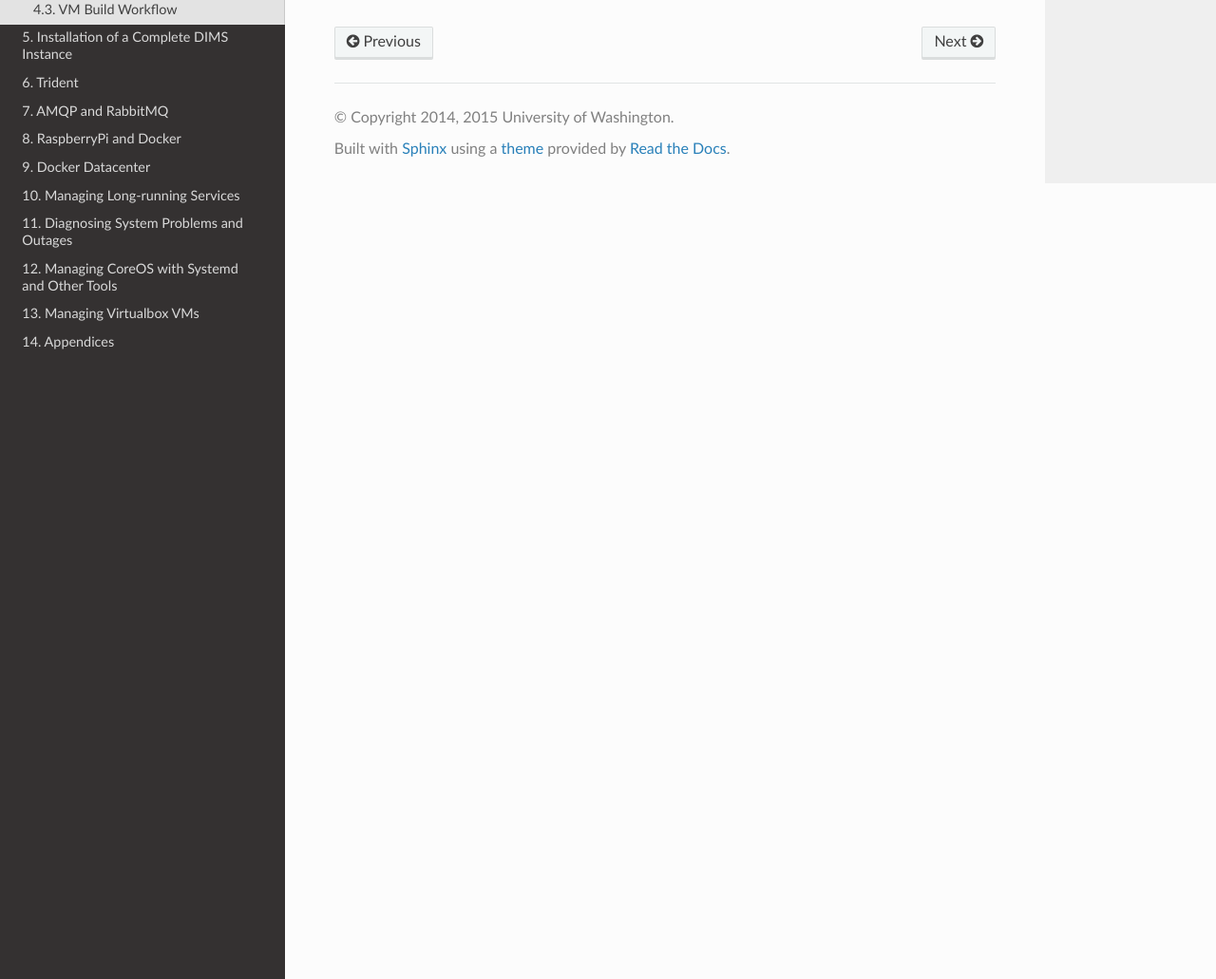
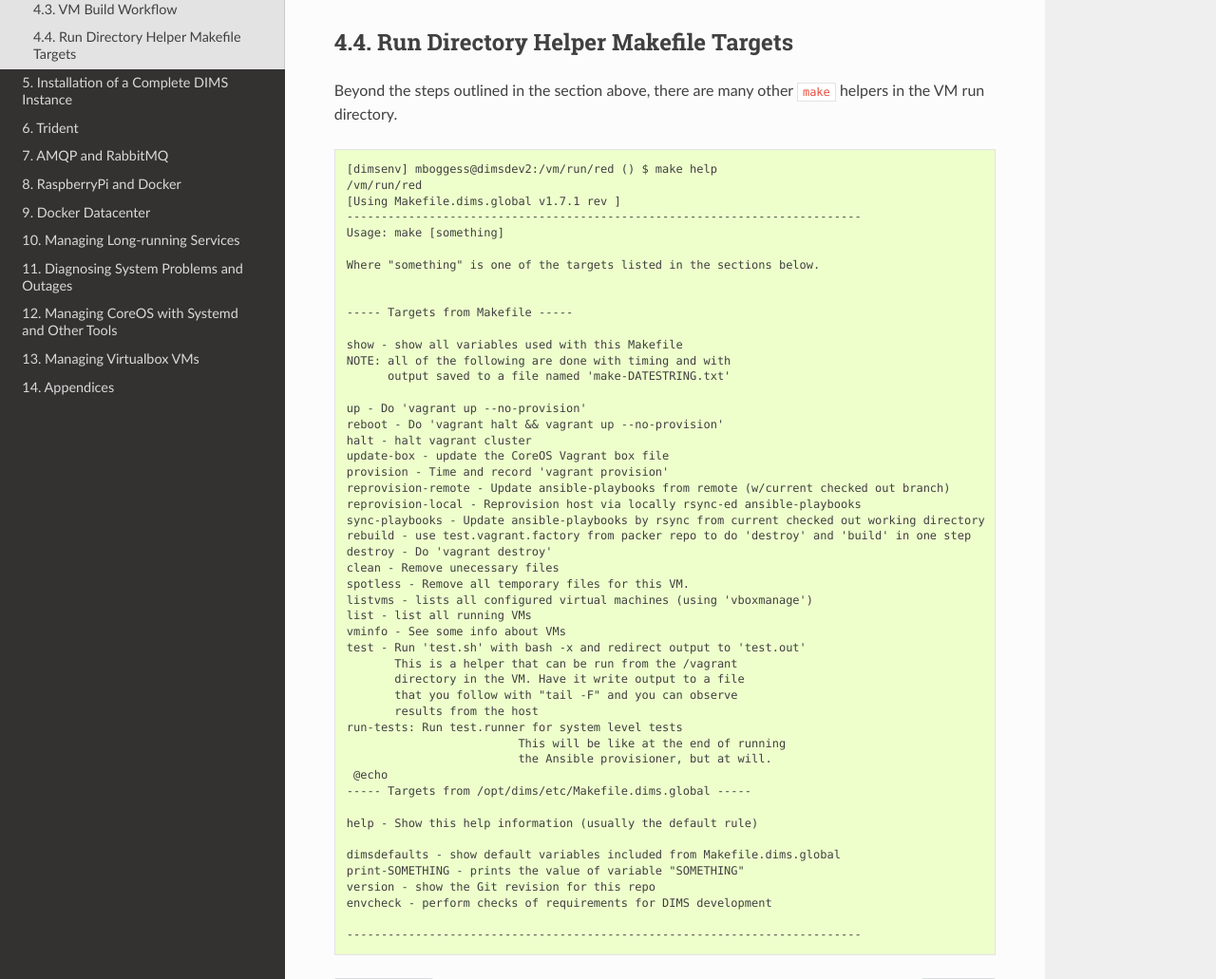
Before and after one commit to uw-dims/dims-adminguide, a Sphinx documentation site: the page built from docs/source/installingvirtualmachines.rst, in a window 1280 px wide and 1400 px high, scrolled down 5426 px. Shown: the part 369-1400 px from the top of the window at 95% size. Built offline with Sphinx 7.4.7 and the Read the Docs theme 2.0.0, drawn with Linux system fonts in a browser that asks for light colours.

Commit message:
Add brief helper makefile usage.

```diff
--- a/docs/source/installingvirtualmachines.rst
+++ b/docs/source/installingvirtualmachines.rst
@@ -235,3 +235,63 @@ Follow these steps to build the 3 CoreOS VMs and the 3 Debian VMs.
        Non-CoreOS VMs provisioned and test output
 
    ..
+
+Run Directory Helper Makefile Targets
+-------------------------------------
+
+Beyond the steps outlined in the section above, there are many other
+``make`` helpers in the VM run directory.
+
+.. code-block:: none
+
+    [dimsenv] mboggess@dimsdev2:/vm/run/red () $ make help
+    /vm/run/red
+    [Using Makefile.dims.global v1.7.1 rev ]
+    ---------------------------------------------------------------------------
+    Usage: make [something]
+
+    Where "something" is one of the targets listed in the sections below.
+
+
+    ----- Targets from Makefile -----
+
+    show - show all variables used with this Makefile
+    NOTE: all of the following are done with timing and with
+          output saved to a file named 'make-DATESTRING.txt'
+
+    up - Do 'vagrant up --no-provision'
+    reboot - Do 'vagrant halt && vagrant up --no-provision'
+    halt - halt vagrant cluster
+    update-box - update the CoreOS Vagrant box file
+    provision - Time and record 'vagrant provision'
+    reprovision-remote - Update ansible-playbooks from remote (w/current checked out branch)
+    reprovision-local - Reprovision host via locally rsync-ed ansible-playbooks
+    sync-playbooks - Update ansible-playbooks by rsync from current checked out working directory
+    rebuild - use test.vagrant.factory from packer repo to do 'destroy' and 'build' in one step
+    destroy - Do 'vagrant destroy'
+    clean - Remove unecessary files
+    spotless - Remove all temporary files for this VM.
+    listvms - lists all configured virtual machines (using 'vboxmanage')
+    list - list all running VMs
+    vminfo - See some info about VMs
+    test - Run 'test.sh' with bash -x and redirect output to 'test.out'
+           This is a helper that can be run from the /vagrant
+           directory in the VM. Have it write output to a file
+           that you follow with "tail -F" and you can observe
+           results from the host
+    run-tests: Run test.runner for system level tests
+                             This will be like at the end of running
+                             the Ansible provisioner, but at will.
+     @echo
+    ----- Targets from /opt/dims/etc/Makefile.dims.global -----
+
+    help - Show this help information (usually the default rule)
+
+    dimsdefaults - show default variables included from Makefile.dims.global
+    print-SOMETHING - prints the value of variable "SOMETHING"
+    version - show the Git revision for this repo
+    envcheck - perform checks of requirements for DIMS development
+
+    ---------------------------------------------------------------------------
+
+..
```
